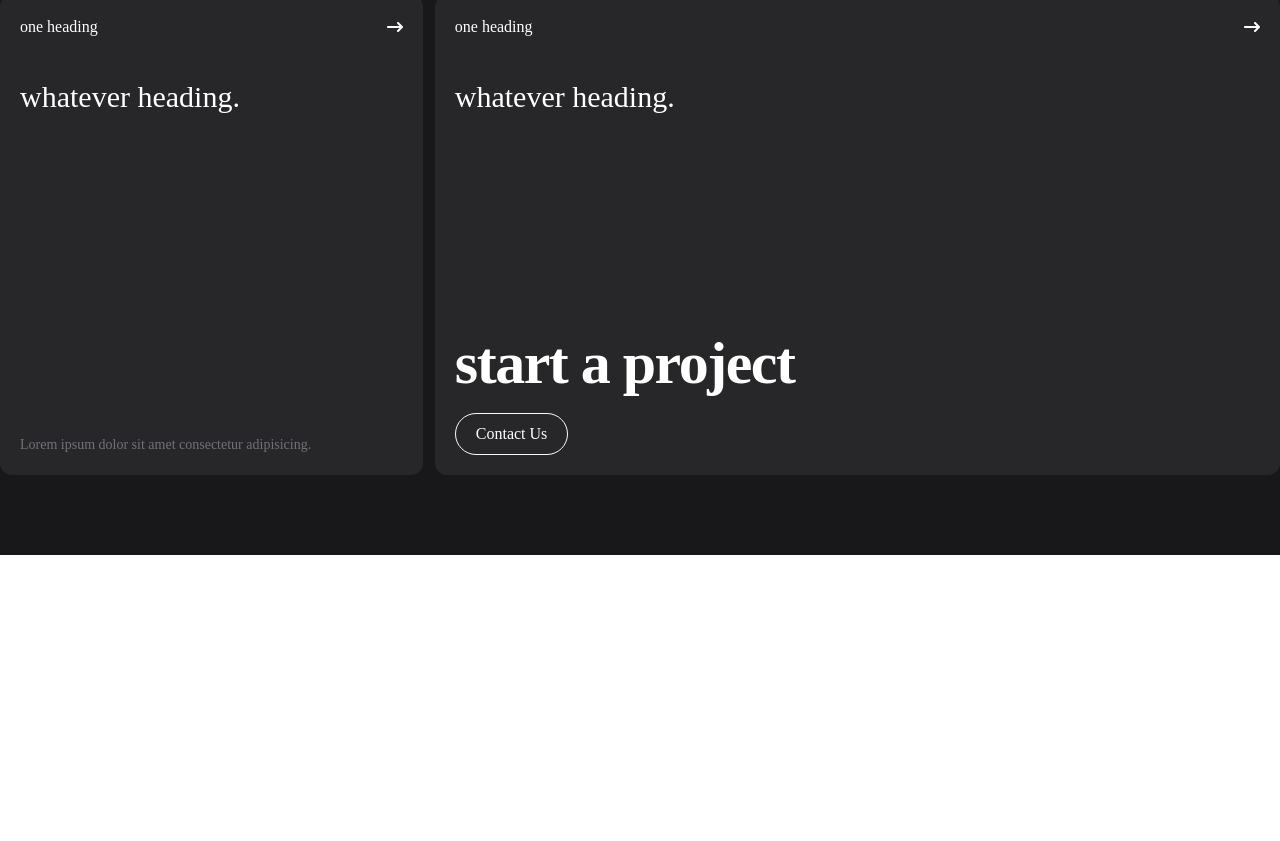
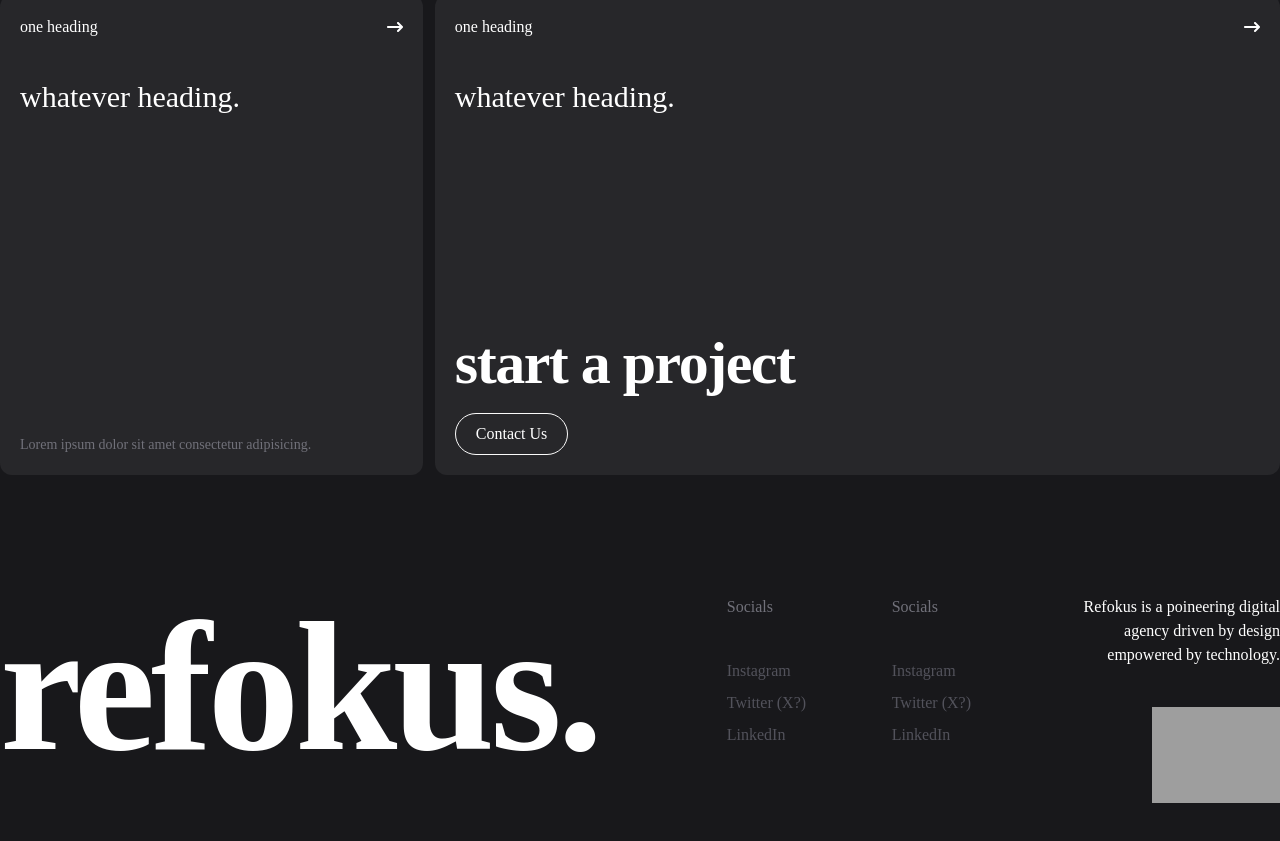
Before and after one commit to PavelRiajul/Refokus, a React (Vite) app: page / in a window 1280 px wide. Shown: the part 2623-3464 px from the top of the page. Before the commit the page ends 3178 px from the top, so only its background shows below. Built offline with nearby package versions, Linux system fonts and the light colour scheme; grey boxes are pictures that could not be loaded.

Commit message:
footer-done

```diff
--- a/src/App.jsx
+++ b/src/App.jsx
@@ -1,5 +1,6 @@
 
 import Cards from "./Components/Cards"
+import Footer from "./Components/Footer"
 import Marquees from "./Components/Marquees"
 import Navbar from "./Components/Navbar"
 import Products from "./Components/Products"
@@ -17,6 +18,7 @@ function App() {
      <Products/>
      <Marquees/>
      <Cards/>
+     <Footer/>
     </div>
   )
 }
--- a/src/Components/Footer.jsx
+++ b/src/Components/Footer.jsx
@@ -1,7 +1,27 @@
 
 function Footer() {
   return (
-    <div>Footer</div>
+    <div className="full">
+       <div className="max-w-screen-xl mx-auto py-10 flex gap-32">
+         <div className="basis-1/2">
+         <h1 className="text-[11.5rem] leading-none font-semibold tracking-tight">refokus.</h1>
+          </div>
+         <div className="basis-1/2 flex gap-4">
+         <div className="basis-1/3">
+            <h4 className="mb-10 text-zinc-500 capitalize">socials</h4>
+            {["instagram","twitter (x?)","LinkedIn"].map((item,index)=> <a key={index} className="block mt-2 capitalize text-zinc-600">{item}</a>)}
+         </div>
+         <div className="basis-1/3">
+            <h4 className="mb-10 text-zinc-500 capitalize">socials</h4>
+            {["instagram","twitter (x?)","LinkedIn"].map((item,index)=> <a key={index} className="block mt-2 capitalize text-zinc-600">{item}</a>)}
+         </div>
+         <div className="basis-1/2 flex flex-col items-end">
+            <p className="text-right">Refokus is a poineering digital agency driven by design empowered by technology.</p>
+            <img className="w-32 mt-10" src="https://i.pinimg.com/originals/14/b9/0b/14b90bb343e8fe8b928dece37985a832.png" alt="" />
+         </div>
+         </div>
+       </div>
+    </div>
   )
 }
 
```
